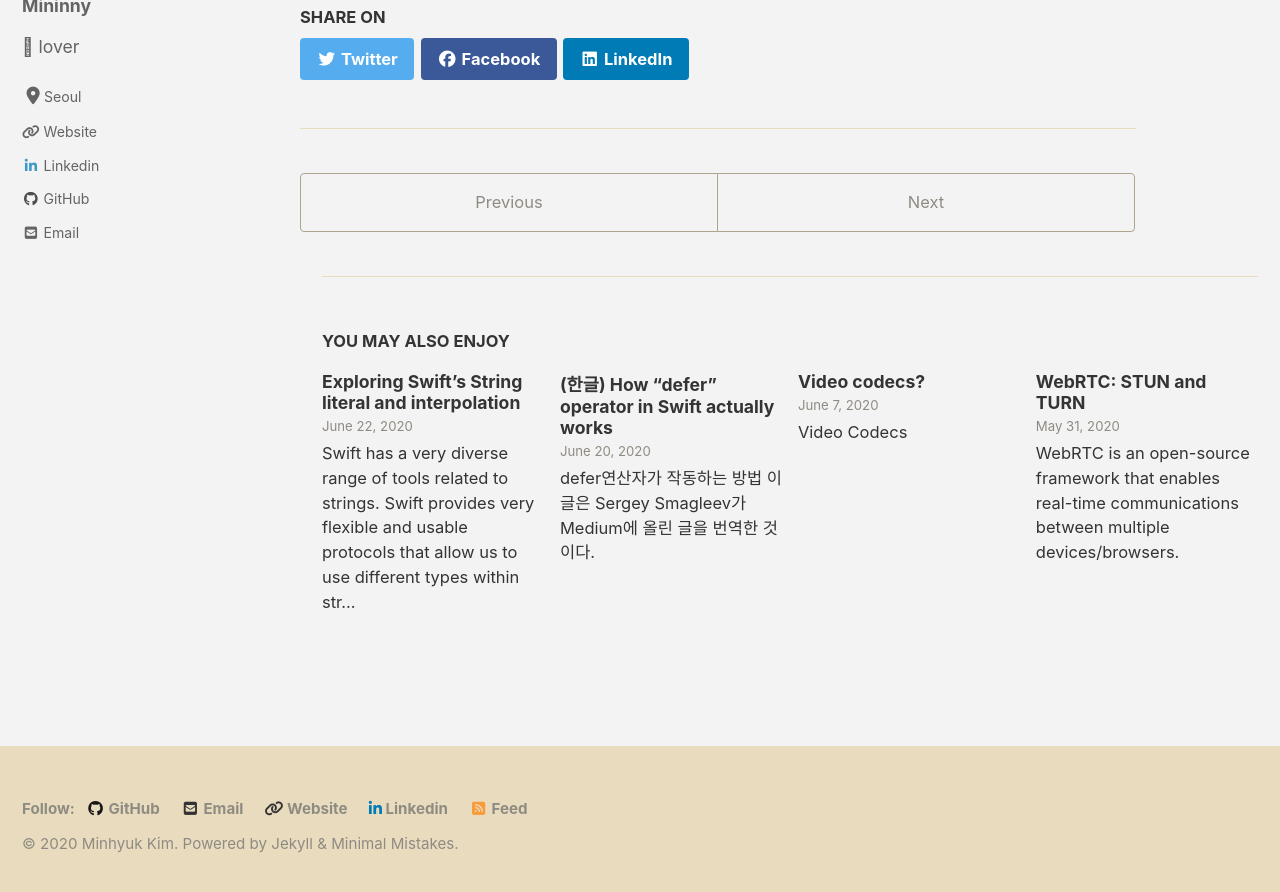
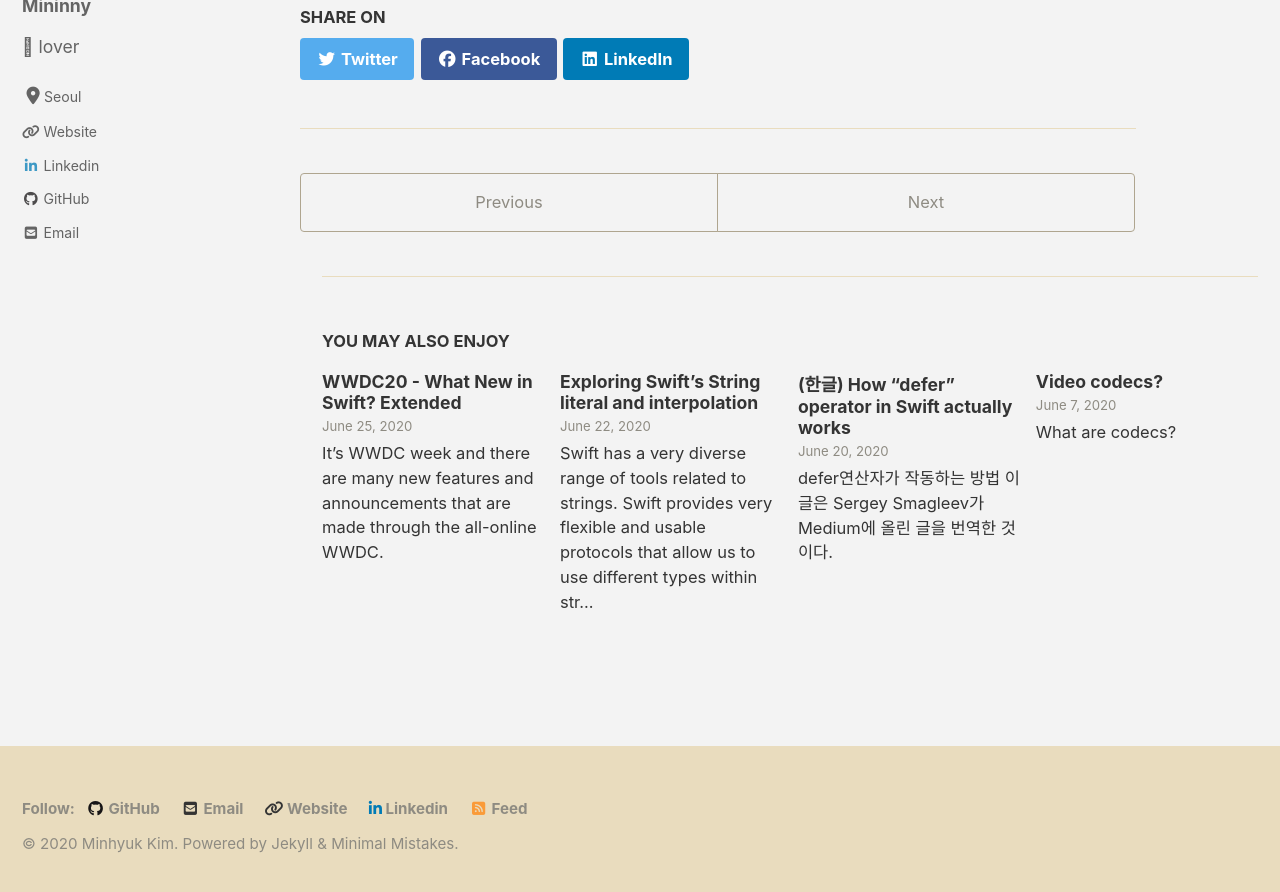
Before and after one commit to mininny/mininny.github.io, a Jekyll site: the page built from _posts/2020-06-12-nearly-all-binary-searches.md, in a window 1280 px wide and 900 px high, scrolled down 3082 px. Shown: the top 892 px of the window. Built offline with Jekyll 4.4.1, drawn with Linux system fonts in a browser that asks for light colours; cached includes are drawn as plain includes; nearby versions of some CDN libraries; some of the changed lines change nothing that is shown.

Commit message:
[Post] What's new in swift? extended

````diff
--- a/_posts/2020-06-07-video-codecs.md
+++ b/_posts/2020-06-07-video-codecs.md
@@ -4,8 +4,6 @@ category: knowledge_base
 tag: [WebRTC]
 date: 2020-06-07
 ---
-
-## Video Codecs
 
 What are codecs?
 
--- /dev/null
+++ b/_posts/2020-06-25-whats-new-in-swift.md
@@ -0,0 +1,270 @@
+---
+title:  "WWDC20 - What New in Swift? Extended"
+category: ios
+tag: [ios, swift]
+date: 2020-06-25
+---
+
+It's WWDC week and there are many new features and announcements that are made through the all-online WWDC.
+
+And the topic that most people are interested in is Swift. There were many changes made to Swift with the introduction of Swift 5.3 and Xcode 12.0, and while many people already covered the changes presented in the WWDC videos, there were other changes that are worth mentioning.
+
+So today, we're going to look at more changes to Swift in 2020.
+
+---
+
+# Callable values of user-defined nominal types - SE-0253
+
+```swift
+struct Adder {
+    var base: Int
+    func callAsFunction(_ x: Int) -> Int {
+        return base + x
+    }
+}
+
+let add3 = Adder(base: 3)
+add3(10) // => 13
+```
+
+Callable values are values that define function-like behavior and can be called using function call syntax.
+
+Essentially, instances of a class can act like a function in itself, which makes invoking functions more easy and concise. With the correct naming, this can make function calls even more logical.
+
+#### Motivation:
+
+While there were other kinds of values that could be syntactically called (i.e. Type initializers, `@dynamicCallable` type values), there were other values that behaves like functions that could benefit from callable values.
+
+For example,
+
+- Values that represent functions (i.e. mathematical functions)
+
+    ```swift
+    struct Polynomial {
+        func evaluated(at input: Float) -> Float { ... }
+    }
+    ```
+
+    This method had to be used like
+    ```swift
+    let polynomial = Polynomial()
+    polynomial.evaluated(at: 2)
+    ```
+
+    which is unnecessary and redundant. With the introduction of Callable values, we can do this instead:
+    ```swift
+    struct Polynomial {
+        func callAsFunction(_ input: Float) -> Float { ... }
+    }
+
+    let polynomial = Polynomial()
+    polynomial(2)
+    ```
+
+- Values that have one main use with a single, simple, call interface
+
+    ```swift
+    struct Perceptron {
+        var weight: Vector<Float>
+        var bias: Float
+
+        func applied(to input: Vector<Float>) -> Float {
+            return weight • input + bias
+        }
+    }
+
+    let model: Perceptron = ...
+    let y = model.applied(to: x)
+    ```
+
+    Because this is a neural network layer, multiple calls to this method in order to get a nested layers, leading to repeated calls of the same method.
+    ```swift
+    dense.applied(to: flatten.applied(to: maxPool.applied(to: ...)))
+    ```
+
+    Now, with the addition of `callAsFunction`, we can reduce this to:
+
+    ```swift
+    struct Perceptron {
+        func callAsFunction(_ input: Vector<Float>) -> Float { ... }
+    }
+
+    dense(flatten(maxPool(conv(input)))) // much more concise!
+    ```
+
+#### Details
+
+Instance methods will recognize the base method name of `callAsFunction` and interpret it as an implementation of a callable value function.
+
+You can overload the `callAsFunction` to use with multiple types of parameters and return types.
+
+```swift
+struct Adder {
+    func callAsFunction(_ x: Int) -> Int { ... }
+    func callAsFunction(_ x: Float) -> Float { ... }
+    func callAsFunction<T>(_ x: T, bang: Bool) throws -> T where T: BinaryInteger { ... }
+}
+```
+
+---
+
+# String Initializer with Access to Uninitialized Storage - SE-0263
+
+This adds a new initializer to `String` that works with an unintialized buffer.
+
+```swift
+let myCocoaString = NSString("The quick brown fox jumps over the lazy dog") as CFString
+var myString = String(unsafeUninitializedCapacity: CFStringGetMaximumSizeForEncoding(myCocoaString, …)) { buffer in
+    var initializedCount = 0
+    CFStringGetBytes(
+    	myCocoaString,
+    	buffer,
+    	...,
+    	&initializedCount
+    )
+    return initializedCount
+}
+```
+
+By doing this, we don't have to unnecessarily allocate an `UnsafeMutableBufferPointer` and copy `NSString` to initialize another `String` instance.
+
+---
+
+# Where clauses on contextually generic declarations - SE-0267
+
+This lifts the restirction on attaching `where` clauses to member delclarations that could only reference outer generic parameters.
+
+With the new change, you will no longer see `'where' clause cannot be attached` error for most declarations.
+
+For example, this now works without error:
+```swift
+extension Foo where T: Sequence, T.Element: Equatable {
+    func slowFoo() { }
+
+    func optimizedFoo() where T.Element: Hashable { }
+
+    func specialCaseFoo() where T.Element == Character { }
+}
+```
+
+This makes the use of `where` clauses more flexible, and you no longerhave to create a dedicated constrained extensions to express a unique generic interfaces.
+
+---
+
+# Refine `didSet` semantics - SE-0268
+
+This improves the performance of `didSet` semantics when possible. Two new changes are:
+- If `didSet` does not reference to the `oldValue`, the call to fetch the `oldValue` will be skipped. <- This is called as a "simple" didSet.
+- If there is a "simple" `didSet` and no `willSet`, the modification can happen in-place.
+
+#### Motivation:
+Previously, even if the `didSet` observer does not refer to the `oldValue`, the observer still gets the `oldValue`. This effectively does redundant work by allocating storage and loading a value that won't be used.
+
+For example,
+```swift
+struct Container {
+  var items: [Int] = .init(repeating: 1, count: 100) {
+    didSet { // Do some stuff, but don't access oldValue }
+  }
+
+  mutating func update() {
+    (0..<items.count).foreach { items[$0] = $0 + 1 }
+  }
+}
+
+Container().update()
+```
+
+this will create 100 copies of the array to provide the `oldValue` even though they aren't used at all.
+
+#### Details:
+
+Now, the property's getter will no longer be called if the `didSet` does not refer to the `oldValue`.
+
+Also, with a "simple" `didSet` and no `willSet`, the modification happens in-place, without allocating the old value.
+
+---
+
+# Collection Operations on noncontiguous elements - SE-0270
+
+While there is a `Range<Index>` in swift that allows us to create a collection of consecutive elements, there is no way to create a discontiguous collections.
+
+#### Motivation:
+For example, we may want to create a discontiguous collection that represents the even numbers between 1 and 15, which requires the use of selection or filter with a larger collection.
+
+#### Solution:
+This proposal adds a `RangeSet` type for multiple, noncontiguous ranges, as well as diverse collection operations for creating and working with range sets.
+```swift
+var numbers = Array(1...15)
+
+// Find the indices of all the even numbers
+let indicesOfEvens = numbers.subranges(where: { $0.isMultiple(of: 2) })
+// You can gather the even numbers at the beginning
+let rangeOfEvens = numbers.moveSubranges(indicesOfEvens, to: numbers.startIndex)
+```
+
+For more detailed design on the `RangeSet`, please refer to the [proposal document](https://github.com/apple/swift-evolution/blob/master/proposals/0270-rangeset-and-collection-operations.md#detailed-design).
+
+#### New APIs
+This proposal also adds `subranges(where:)` and `subranges(of:)` that returns a range set that matches the predicate.
+
+```swift
+extension Collection {
+    public func subranges(where predicate: (Element) throws -> Bool) rethrows
+        -> RangeSet<Index>
+}
+
+extension Collection where Element: Equatable {
+    public func subranges(of element: Element) -> RangeSet<Index>
+}
+```
+
+---
+
+# Multi-Pattern Catch Clauses - SE-0276
+
+#### Motivation:
+
+Currently, when there are instances that we need to catch an error that may have different pattern, we typically use this syntax:
+```swift
+do {
+  try performTask()
+} catch let error as TaskError {
+  switch error {
+  case TaskError.someRecoverableError:
+    recover()
+  case TaskError.someFailure(let msg),
+       TaskError.anotherFailure(let msg):
+    showMessage(msg)
+  }
+}
+```
+
+This is because the following syntax is not allowed in Swift:
+```swift
+do {
+  try performTask()
+} catch TaskError.someRecoverableError {    // OK
+  recover()
+} catch TaskError.someFailure(let msg),
+        TaskError.anotherFailure(let msg) { // Not currently valid
+  showMessage(msg)
+}
+```
+
+Swift used to allow only one pattern and where clause for each catch clause. However, not only is this awkward, but it defeats the purpose of pattern matching in catch clauses.
+
+#### Solution:
+So, it is now possible to match multiple patterns in a single catch clause.
+```swift
+do {
+  try performTask()
+} catch TaskError.someRecoverableError {    // OK
+  recover()
+} catch TaskError.someFailure(let msg),
+        TaskError.anotherFailure(let msg) { // Also Allowed
+  showMessage(msg)
+}
+```
+
+Now, you can use `do-catch` clauses just like switch clause.
````
